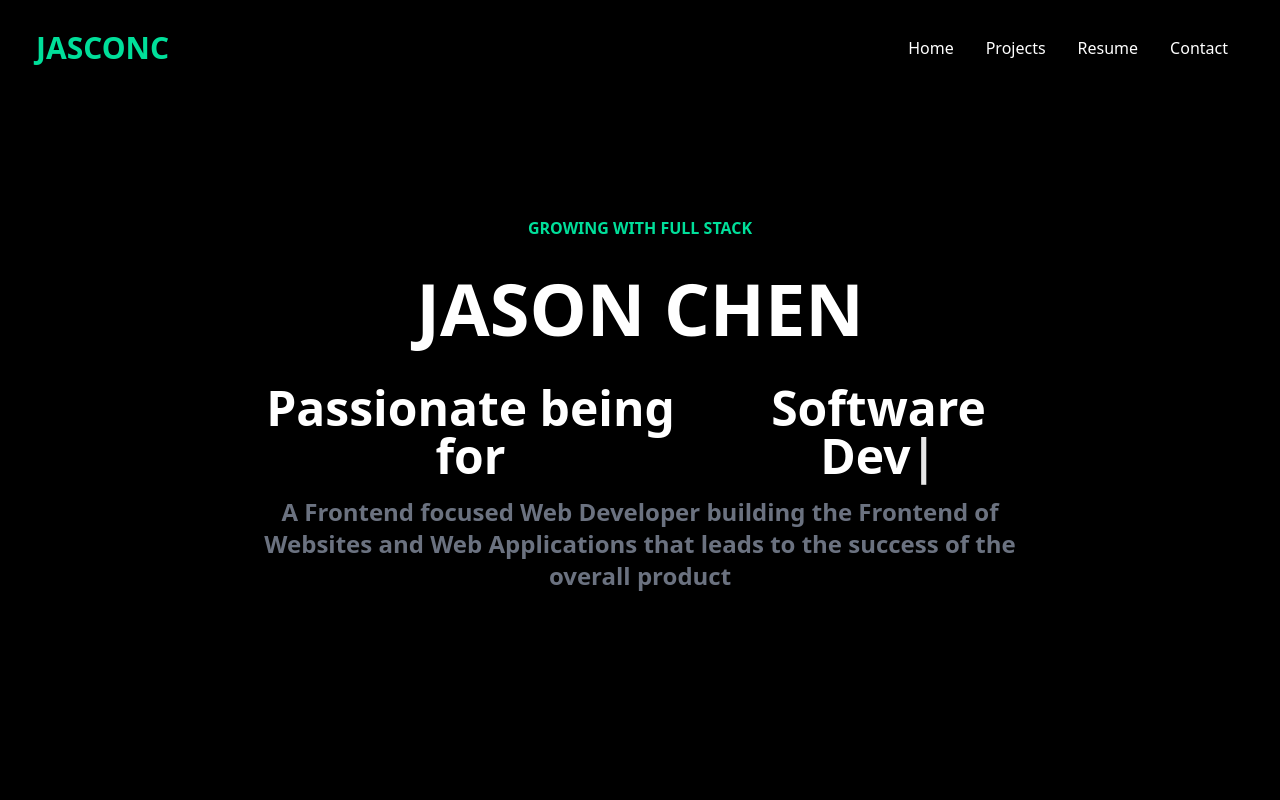
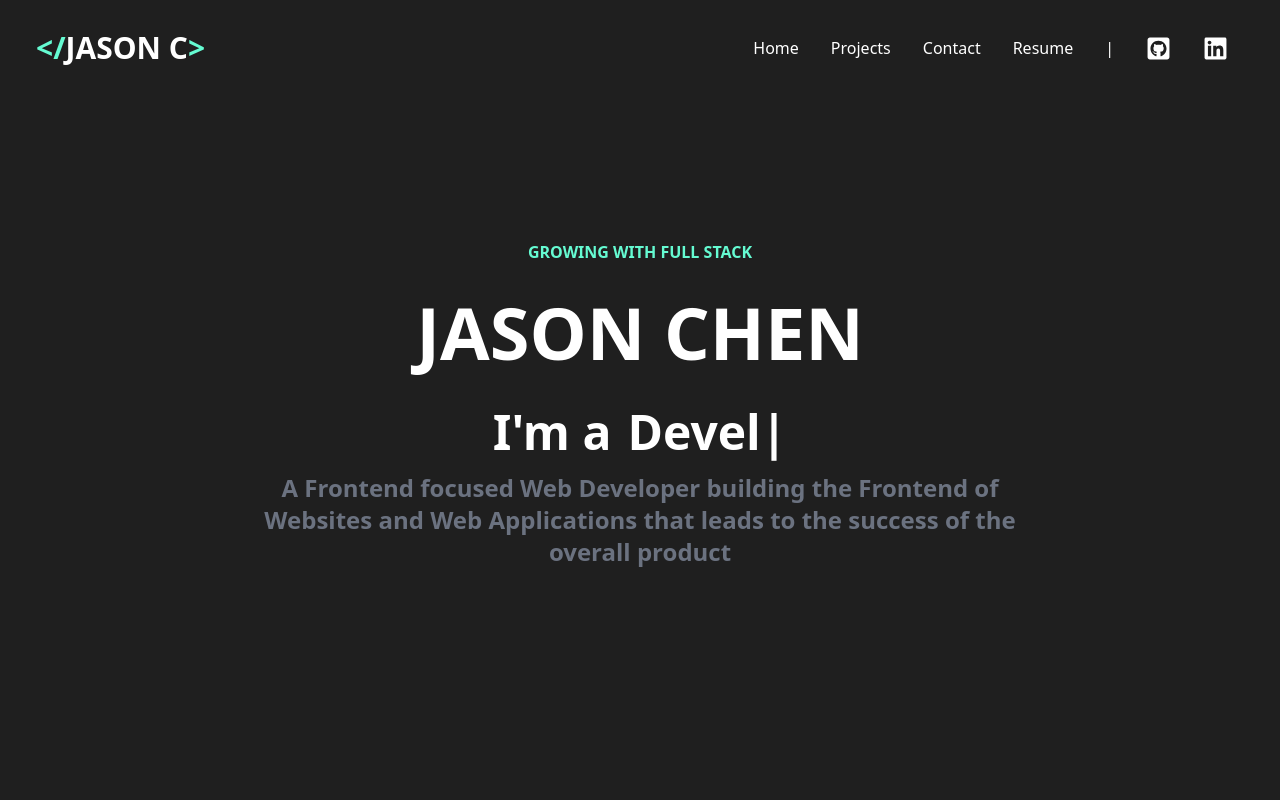
Before and after one commit to Jasonccfu/react-portfolio, a React (Create React App) app: page / in a window 1280 px wide. Shown: the top 800 px of the page. Built offline with nearby package versions, Linux system fonts and the light colour scheme.

Commit message:
created new feature with Navbar.js

```diff
--- a/src/components/Contact.js
+++ b/src/components/Contact.js
@@ -2,7 +2,7 @@ import React from "react";
 
 const Contact = () => {
     return (
-        <div id='cintact'className="max-w-[1240px] m-auto md:pl-20 p-4 py-16 bg-white">
+        <div id='contact'className="max-w-[1240px] m-auto md:pl-20 p-4 py-16 bg-white">
             <h1 className="py-4 text-4xl font-bold text-center text-[#001b5e]">CONTACT</h1>
             <form action="https://getform.io/f/6d5e7133-b89d-4fcc-989a-dc20d21dea17" method="POST" encType="multipart/form-data">
                 <div className="grid md:grid-cols-1 gap-4 w-full py-2">
--- a/src/components/Footer.js
+++ b/src/components/Footer.js
@@ -6,9 +6,9 @@ const Footer = () => {
     <>
       <div className="max-w-[1240px] mx-auto py-16 px-4 grid lg:grid-cols-3 gap-8 text-gray-300">
         <div>
-          <h1 className="w-full text-3xl font-bold text-[#00df9a]">JASON CHEN</h1>
+          <h1 className="w-full text-3xl font-bold text-[#65FBD2]">JASON CHEN</h1>
           <p className="py-4">
-            A Frontend focused Web Developer building the Frontend of Websites and Web Applications that leads to the success of the overall product
+                A Frontend focused Web Developer building the Frontend of Websites and Web Applications that leads to the success of the overall product
           </p>
         </div>
         <div className="lg:col-span-2 flex items-center justify-center">
--- a/src/components/Navbar.js
+++ b/src/components/Navbar.js
@@ -1,5 +1,7 @@
 import React,{useState} from 'react'
 import {AiOutlineClose, AiOutlineMenu} from'react-icons/ai'
+import { FaGithubSquare, FaLinkedin, FaMailBulk } from "react-icons/fa";
+
 
 const Navbar = () => {
   const[nav,setNav] = useState(false)
@@ -10,23 +12,28 @@ const Navbar = () => {
 
   return(
     <div className='flex justify-between items-center h-24 max-w-[1240px] mx-auto px-4 text-white'>
-      <h1 className='w-full text-3xl font-bold text-[#00df9a]'>JASCONC</h1>
+      <h1 className='w-full text-3xl font-bold text-white '><span className="text-[#65FBD2]">&lt;/</span>JASON C<span className="text-[#65FBD2]">&gt;</span></h1>
       <ul className='hidden md:flex'>
-        <li className='p-4'>Home</li>
-        <li className='p-4'>Projects</li>
-        <li className='p-4'>Resume</li>
-        <li className='p-4'>Contact</li>
+        <li className='p-4 hover:text-[#65FBD2]'>Home</li>
+        <li className='p-4 hover:text-[#65FBD2]'>Projects</li>
+        <li className='p-4 hover:text-[#65FBD2]'>Contact</li>
+        <li className='p-4 hover:text-[#65FBD2]'>Resume</li>
+        <li className='p-4'>|</li>
+        <li className='p-4 hover:text-[#65FBD2]'><FaGithubSquare size={25} /></li>
+        <li className='p-4 hover:text-[#65FBD2]'><FaLinkedin size={25} /></li>
       </ul>
       <div className='block md:hidden' onClick={handleNav} >
-        {!nav?<AiOutlineClose size={20}/>: <AiOutlineMenu size={20}/>}
+        {nav?<AiOutlineClose size={20}/>: <AiOutlineMenu size={20}/>}
       </div>
       <div className={nav ? 'fixed left-0 top-0 w-[60%] h-full border-r border-r-gary-900 bg-[#000300] ease-out duration-500': 'fixed left-[-100%]' }>
       <h1 className='w-full text-3xl font-bold text-[#00df9a] m-4'>REACT.</h1>
         <ul className='uppercase p-4'>
-        <li className='p-4 birder-b border-gray-600'>About me</li>
+        <li className='p-4 birder-b border-gray-600'>Home</li>
         <li className='p-4 birder-b border-gray-600'>Projects</li>
+        <li className='p-4 birder-b border-gray-600'>Contact</li>
         <li className='p-4 birder-b border-gray-600'>Resume</li>
-        <li className='p-4 birder-b border-gray-600'>Contacts</li>
+        <li className='p-4'><FaGithubSquare size={25} /></li>
+        <li className='p-4'><FaLinkedin size={25} /></li>
 
         </ul>
       </div>
--- a/src/components/Profile.js
+++ b/src/components/Profile.js
@@ -5,11 +5,11 @@ const Profile = () => {
     return(
         <div className='text-white'>
             <div className='max-w-[800px] mt-[-96px] w-full h-screen mx-auto text-center flex flex-col justify-center'>
-            <p className='text-[#00df9a] font-bold p-2'>GROWING WITH FULL STACK</p>
+            <p className='text-[#65FBD2] font-bold p-2'>GROWING WITH FULL STACK</p>
             <h1 className='md:text-7xl sm:text-6xl text-4xl font-bold md:py-6'>JASON CHEN</h1>
             <div className='flex justify-center items-center'>
-                <p className='md:text-5xl sm:text-4xl text-xl font-bold py-4'>Passionate being for</p>
-                <Typed className='md:text-5xl sm:text-4xl text-xl font-bold md:pl-4 pl-2' strings={['Web Dev','Software Dev','Full Stack']} typeSpeed={120} backSpeed={140} loop />
+                <p className='md:text-5xl sm:text-4xl text-xl font-bold py-4'>I'm a</p>
+                <Typed className='md:text-5xl sm:text-4xl text-xl font-bold md:pl-4 pl-2' strings={['Coder','Developer','Tech Enthusiast']} typeSpeed={120} backSpeed={140} loop />
             </div>
             <p className='md:text-2xl text-xl font-bold text-gray-500'>A Frontend focused Web Developer building the Frontend of Websites and Web Applications that leads to the success of the overall product</p>
             </div>
--- a/src/index.css
+++ b/src/index.css
@@ -3,7 +3,7 @@
 @tailwind utilities;
 
 body{
-  background-color: black;
+  background-color: #1F1F1F;
 }
 
 * {
```
